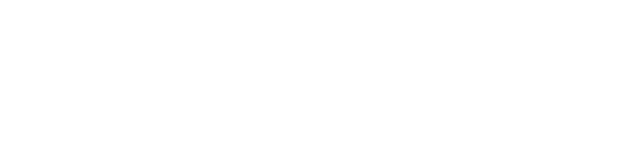
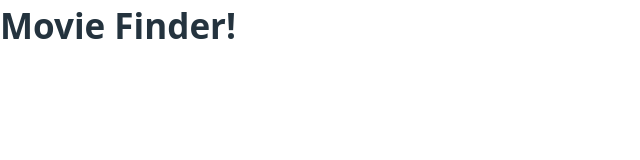
Before and after one commit to UtuRaiden/film-quest, a plain HTML site: page index.html in a window 1280 px wide. Shown: the whole page, without its empty margins (0-640 px from the left). Drawn offline with nearby package versions, Linux system fonts and the light colour scheme.

Commit message:
add framework and the title card

```diff
--- a/index.html
+++ b/index.html
@@ -4,10 +4,13 @@
     <meta charset="UTF-8">
     <meta http-equiv="X-UA-Compatible" content="IE=edge">
     <meta name="viewport" content="width=device-width, initial-scale=1.0">
-    <title>Document</title>
+    <link rel="stylesheet" href="https://cdn.jsdelivr.net/npm/@picocss/pico@1/css/pico.min.css">
+    <title>Movie Finder!</title>
 </head>
 <body>
-
+    <section>
+        <h2>Movie Finder!</h2>
+    </section>
 </body>
 <script src="assets/js/script.js"></script>
 </html>
```
